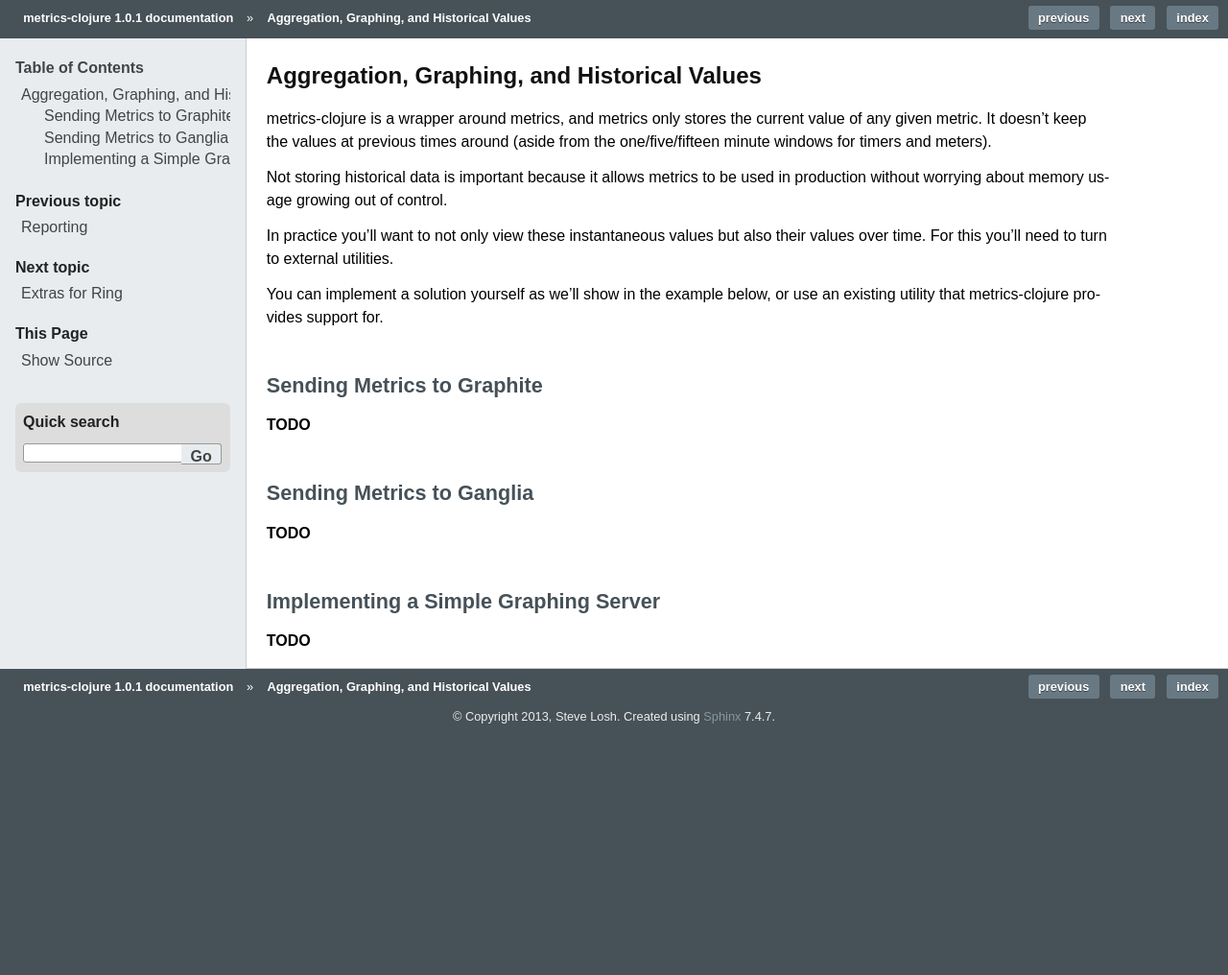
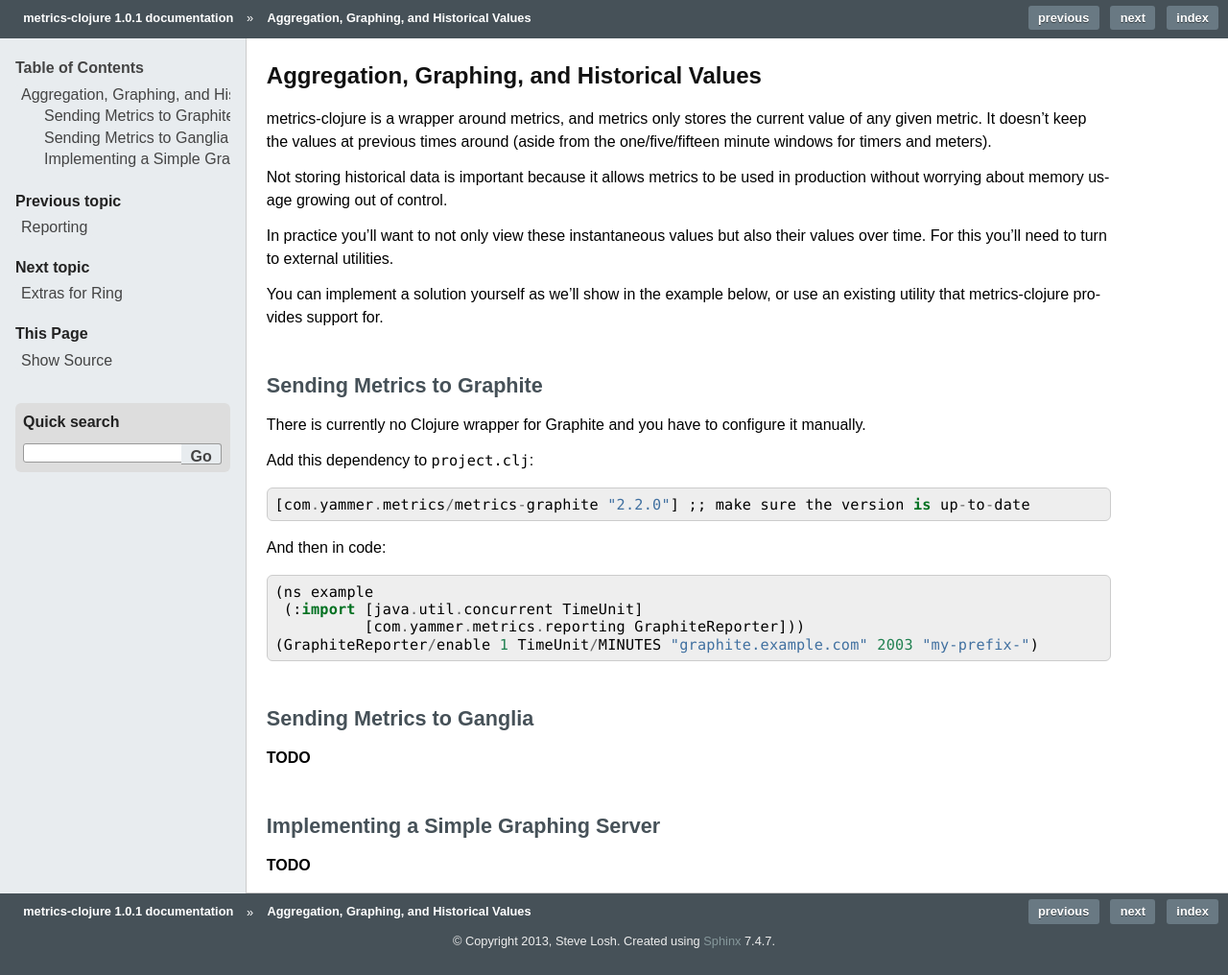
Before and after one commit to clj-commons/metrics-clojure, a Sphinx documentation site: the page built from docs/source/aggregation.rst, in a window 1280 px wide. Shown: the whole page at 96% size. Built offline with Sphinx 7.4.7, drawn with Linux system fonts in a browser that asks for light colours; before the commit the page ends 900 px from its top, so only the background shows below that.

Commit message:
Docs: How to send metrics to graphite

```diff
--- a/docs/source/aggregation.rst
+++ b/docs/source/aggregation.rst
@@ -17,7 +17,18 @@ an existing utility that metrics-clojure provides support for.
 Sending Metrics to Graphite
 ---------------------------
 
-**TODO**
+There is currently no Clojure wrapper for Graphite and you have to configure it manually.
+
+Add this dependency to ``project.clj``::
+
+    [com.yammer.metrics/metrics-graphite "2.2.0"] ;; make sure the version is up-to-date
+
+And then in code::
+
+ (ns example
+  (:import [java.util.concurrent TimeUnit]
+           [com.yammer.metrics.reporting GraphiteReporter]))
+ (GraphiteReporter/enable 1 TimeUnit/MINUTES "graphite.example.com" 2003 "my-prefix-")
 
 Sending Metrics to Ganglia
 --------------------------
```
